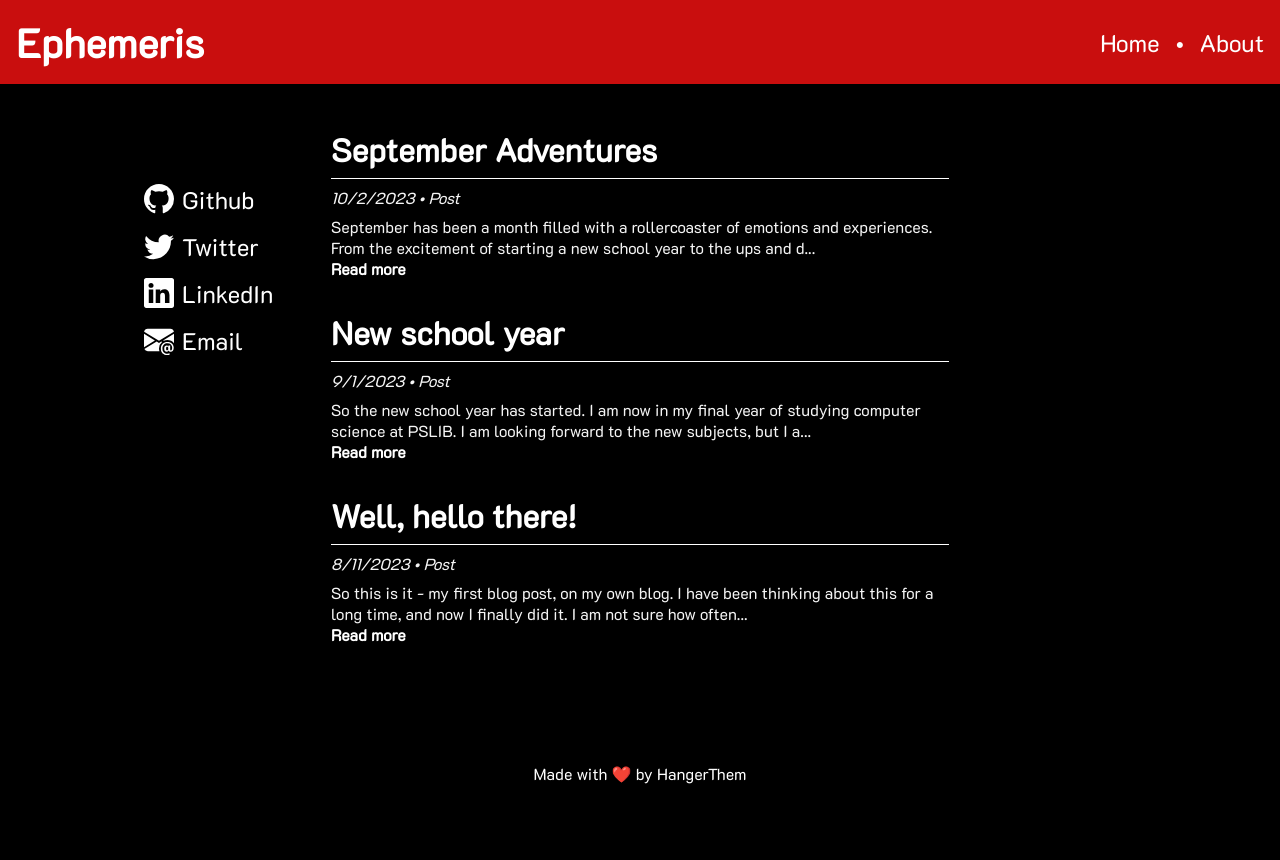
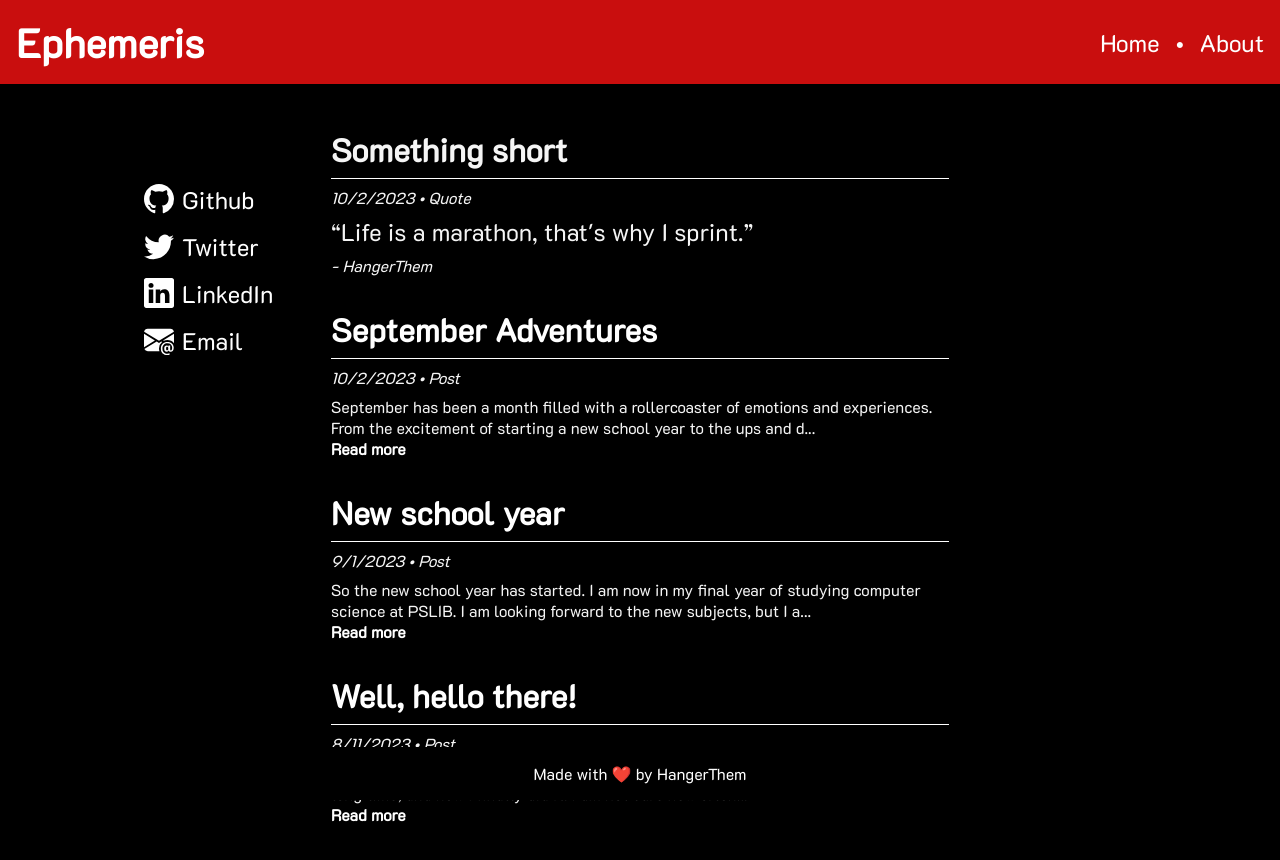
Before and after one commit to HangerThem/blog.hangerthem.com, a Next.js app: page / in a window 1280 px wide. Shown: the top 860 px of the page. Before the commit the page ends 800 px from the top, so only its background shows below. Built offline with nearby package versions, Linux system fonts and the light colour scheme.

Commit message:
New quote

```diff
--- a/app/page.tsx
+++ b/app/page.tsx
@@ -1,19 +1,27 @@
 "use client";
 
 import PostCard from "@/components/postCard";
+import QuoteCard from "@/components/quoteCard";
 import ContactCard from "@/components/contactCard";
 import { PageContainer } from "@/styles/pageStyle";
 import { posts } from "@/data/posts";
 
 const HomePage = () => {
-  posts.sort((a, b) => b.date.getTime() - a.date.getTime());
+  posts.sort((a, b) => b.id - a.id);
   return (
     <PageContainer>
       <ContactCard />
       <div>
-        {posts.map((post) => (
-          <PostCard key={post.id} post={post} />
-        ))}
+        {posts.map((item) => {
+          switch (item.type) {
+            case "post":
+              return <PostCard post={item} key={item.title} />;
+            case "quote":
+              return <QuoteCard quote={item as any} key={item.title} />;
+            default:
+              return null;
+          }
+        })}
       </div>
     </PageContainer>
   );
--- /dev/null
+++ b/components/quoteCard.tsx
@@ -0,0 +1,36 @@
+import {
+  QuoteCardContainer,
+  QuoteCardText,
+  QuoteCardAuthor,
+  QuoteCardTitle,
+  QuoteCardDivider,
+  QuoteCardDetails,
+} from "./quoteCardStyle";
+
+interface QuoteCardProps {
+  quote: {
+    id: number;
+    title: string;
+    date: Date;
+    type: string;
+    content: string;
+    author: string;
+  };
+}
+
+const QuoteCard = ({ quote }: QuoteCardProps) => {
+  return (
+    <QuoteCardContainer key={quote.id}>
+      <QuoteCardTitle>{quote.title}</QuoteCardTitle>
+      <QuoteCardDivider />
+      <QuoteCardDetails>
+        {quote.date.toLocaleDateString()} •{" "}
+        {quote.type[0].toUpperCase() + quote.type.slice(1)}
+      </QuoteCardDetails>
+      <QuoteCardText>{quote.content}</QuoteCardText>
+      <QuoteCardAuthor>- {quote.author}</QuoteCardAuthor>
+    </QuoteCardContainer>
+  );
+};
+
+export default QuoteCard;
--- /dev/null
+++ b/components/quoteCardStyle.ts
@@ -0,0 +1,39 @@
+import styled from "styled-components";
+
+export const QuoteCardContainer = styled.div`
+  padding: 1rem;
+  width: 650px;
+`;
+
+export const QuoteCardTitle = styled.h2`
+  font-size: 2rem;
+  font-weight: 700;
+  margin-bottom: 0.5rem;
+
+  a {
+    color: #fff;
+    text-decoration: none;
+  }
+`;
+
+export const QuoteCardDivider = styled.div`
+  width: 100%;
+  height: 1px;
+  background-color: #fff;
+  margin-bottom: 0.5rem;
+`;
+
+export const QuoteCardAuthor = styled.p`
+  margin-top: 0.5rem;
+  font-style: italic;
+`;
+
+export const QuoteCardText = styled.q`
+  font-size: 1.5rem;
+  font-weight: 400;
+`;
+
+export const QuoteCardDetails = styled.div`
+  margin-bottom: 0.5rem;
+  font-style: italic;
+`;
--- a/data/posts.ts
+++ b/data/posts.ts
@@ -100,4 +100,12 @@
       },
     ],
   },
+  {
+    id: 4,
+    date: new Date("2023-10-02"),
+    type: "quote",
+    title: "Something short",
+    content: "Life is a marathon, that's why I sprint.",
+    author: "HangerThem",
+  },
 ];
--- a/interface/IPost.ts
+++ b/interface/IPost.ts
@@ -5,5 +5,6 @@
   date: Date;
   type: "post" | "quote";
   title: string;
-  content: IContent[];
+  content: IContent[] | string;
+  author?: string;
 }
```
